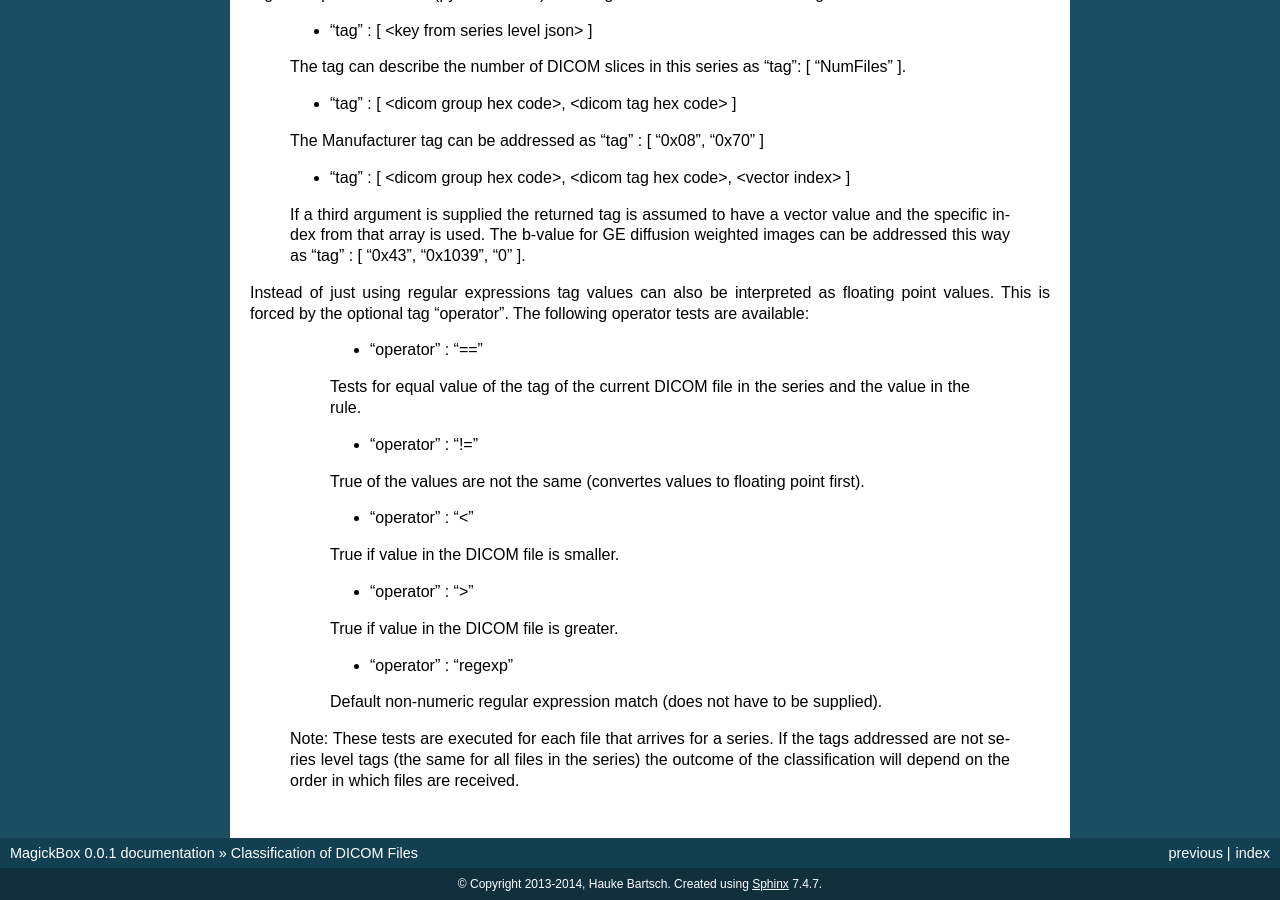
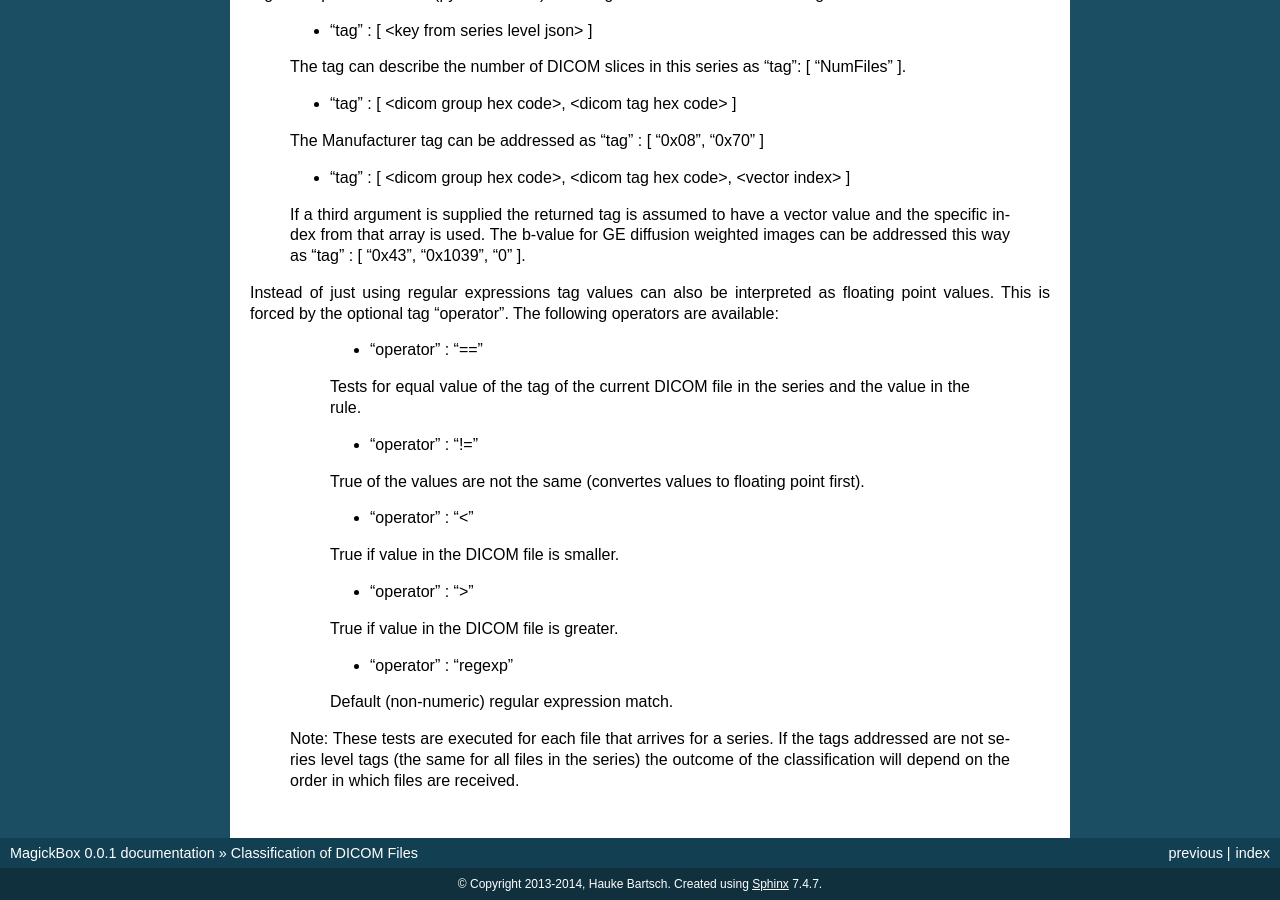
Before and after one commit to HaukeBartsch/MagickBox, a Sphinx documentation site: the page built from code/documentation/docs/source/Classification.rst, in a window 1280 px wide and 900 px high, scrolled down 1929 px. Built offline with Sphinx 7.4.7, drawn with Linux system fonts in a browser that asks for light colours.

Commit message:
remove space

```diff
--- a/code/documentation/docs/source/Classification.rst
+++ b/code/documentation/docs/source/Classification.rst
@@ -120,7 +120,7 @@ match (python search). The "tag" value can have the following structure:
     If a third argument is supplied the returned tag is assumed to have a vector value and the specific index from that array is used. The b-value for GE diffusion weighted images can be addressed this way as "tag" : [ "0x43", "0x1039", "0" ].
 
 Instead of just using regular expressions tag values can also be interpreted as floating point values. This is forced
-by the optional tag "operator". The following operator tests are available:
+by the optional tag "operator". The following operators are available:
 
     * "operator" : "=="
     Tests for equal value of the tag of the current DICOM file in the series and the value in the rule.
@@ -135,6 +135,6 @@ by the optional tag "operator". The following operator tests are available:
     True if value in the DICOM file is greater.
 
     * "operator" : "regexp"
-    Default non-numeric regular expression match (does not have to be supplied).
+    Default (non-numeric) regular expression match.
 
   Note: These tests are executed for each file that arrives for a series. If the tags addressed are not series level tags (the same for all files in the series) the outcome of the classification will depend on the order in which files are received.
```
